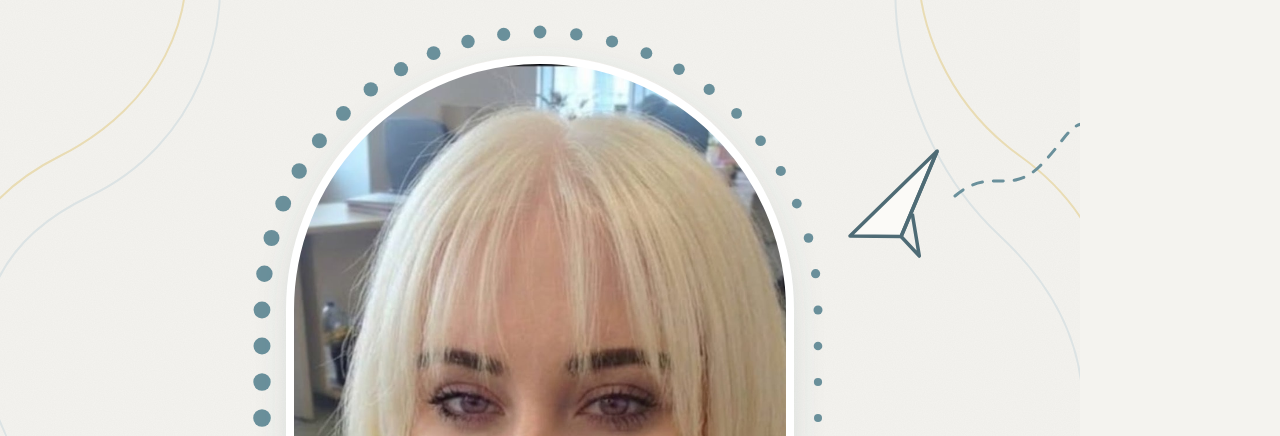
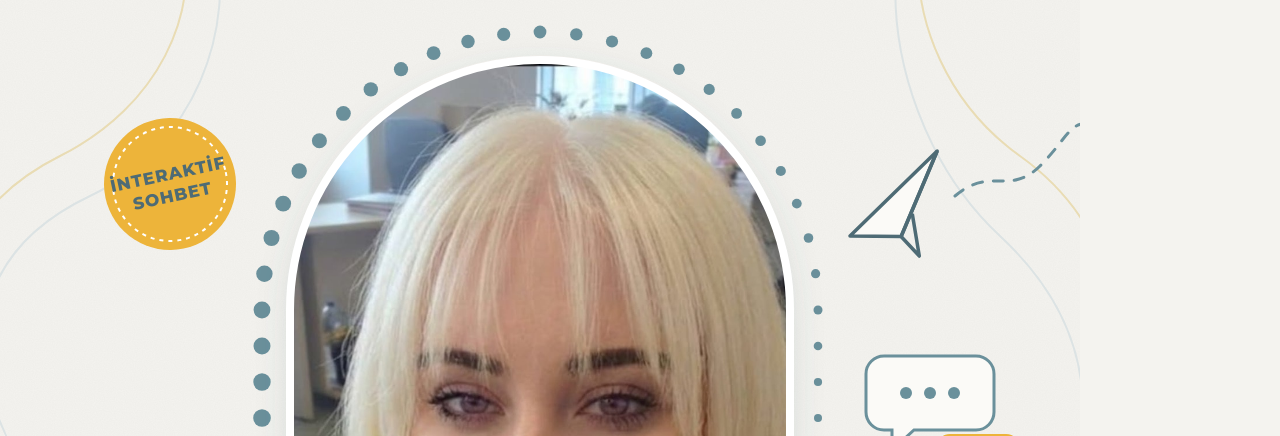
Before and after one commit to tuvanasumer56-prog/hyperframes-video, a website: page afisler/2026-12-03-engelliler-gunu/dilimizdeki-duvarlar.html in a window 1280 px wide. Shown: the part 364-800 px from the top of the page. Drawn offline with nearby package versions, Linux system fonts and the light colour scheme.

Commit message:
Poster: add details (bricks, speech bubbles, badge, dot grid)
Co-Authored-By: Claude Opus 5.5 <noreply@anthropic.com>
Claude-Session: https://claude.ai/code/session_012xReo7SfqfS81ih4SjGsQP

```diff
--- a/afisler/2026-12-03-engelliler-gunu/dilimizdeki-duvarlar.html
+++ b/afisler/2026-12-03-engelliler-gunu/dilimizdeki-duvarlar.html
@@ -97,6 +97,25 @@
     <!-- pırıltılar -->
     <path d="M915 930 l7 22 22 7 -22 7 -7 22 -7 -22 -22 -7 22 -7z" fill="var(--sari)"/>
     <path d="M960 1000 l4 12 12 4 -12 4 -4 12 -4 -12 -12 -4 12 -4z" fill="var(--petrol)"/>
+    <!-- detay: duvar tuğlaları dağılıyor -->
+    <g fill="none" stroke="var(--petrol)" stroke-width="3" stroke-linejoin="round"><rect x="60" y="1062" width="52" height="22" rx="3"/><rect x="116" y="1062" width="52" height="22" rx="3"/><rect x="172" y="1062" width="52" height="22" rx="3"/><rect x="88" y="1036" width="52" height="22" rx="3"/><rect x="144" y="1036" width="52" height="22" rx="3"/><rect x="60" y="1010" width="52" height="22" rx="3"/></g>
+    <g fill="var(--sari)" stroke="none"><rect x="190" y="996" width="52" height="22" rx="3" transform="rotate(-14 216 1007)" opacity="0.85"/><rect x="208" y="948" width="52" height="22" rx="3" transform="rotate(-26 234 959)" opacity="0.6"/><rect x="224" y="902" width="52" height="22" rx="3" transform="rotate(-38 250 913)" opacity="0.35"/></g>
+    <!-- detay: konuşma balonları -->
+    <g transform="translate(866 720)">
+      <path d="M0 18 a18 18 0 0 1 18 -18 h92 a18 18 0 0 1 18 18 v38 a18 18 0 0 1 -18 18 h-62 l-22 20 v-20 h-8 a18 18 0 0 1 -18 -18 z" fill="#FBFAF7" stroke="var(--petrol)" stroke-width="3"/>
+      <circle cx="40" cy="37" r="6" fill="var(--petrol)"/><circle cx="64" cy="37" r="6" fill="var(--petrol)"/><circle cx="88" cy="37" r="6" fill="var(--petrol)"/>
+      <path d="M70 92 a14 14 0 0 1 14 -14 h56 a14 14 0 0 1 14 14 v26 a14 14 0 0 1 -14 14 h-4 v16 l-18 -16 h-34 a14 14 0 0 1 -14 -14 z" fill="var(--sari)"/>
+      <text x="112" y="130" text-anchor="middle" font-family="Montserrat" font-weight="800" font-size="46" fill="#fff">“”</text>
+    </g>
+    <!-- detay: rozet -->
+    <g transform="translate(170 548) rotate(-12)">
+      <circle r="66" fill="var(--sari)"/>
+      <circle r="57" fill="none" stroke="#fff" stroke-width="2" stroke-dasharray="4 5"/>
+      <text y="-4" text-anchor="middle" font-family="Montserrat" font-weight="800" font-size="17" fill="var(--petrol-koyu)" letter-spacing="1">İNTERAKTİF</text>
+      <text y="18" text-anchor="middle" font-family="Montserrat" font-weight="800" font-size="17" fill="var(--petrol-koyu)" letter-spacing="1">SOHBET</text>
+    </g>
+    <!-- detay: nokta matrisi -->
+    <g fill="var(--petrol-acik)"><circle cx="960" cy="1150" r="4.5"/><circle cx="960" cy="1172" r="4.5"/><circle cx="960" cy="1194" r="4.5"/><circle cx="982" cy="1150" r="4.5"/><circle cx="982" cy="1172" r="4.5"/><circle cx="982" cy="1194" r="4.5"/><circle cx="1004" cy="1150" r="4.5"/><circle cx="1004" cy="1172" r="4.5"/><circle cx="1004" cy="1194" r="4.5"/><circle cx="1026" cy="1150" r="4.5"/><circle cx="1026" cy="1172" r="4.5"/><circle cx="1026" cy="1194" r="4.5"/></g>
   </svg>
 
   <img class="logo" src="siyamder-ankara-logo.png" alt="SİYAMDER Ankara Yerel Kurulu">
```
Also changed, not shown: afisler/2026-12-03-engelliler-gunu/dilimizdeki-duvarlar-afis-1080x1350.png.
